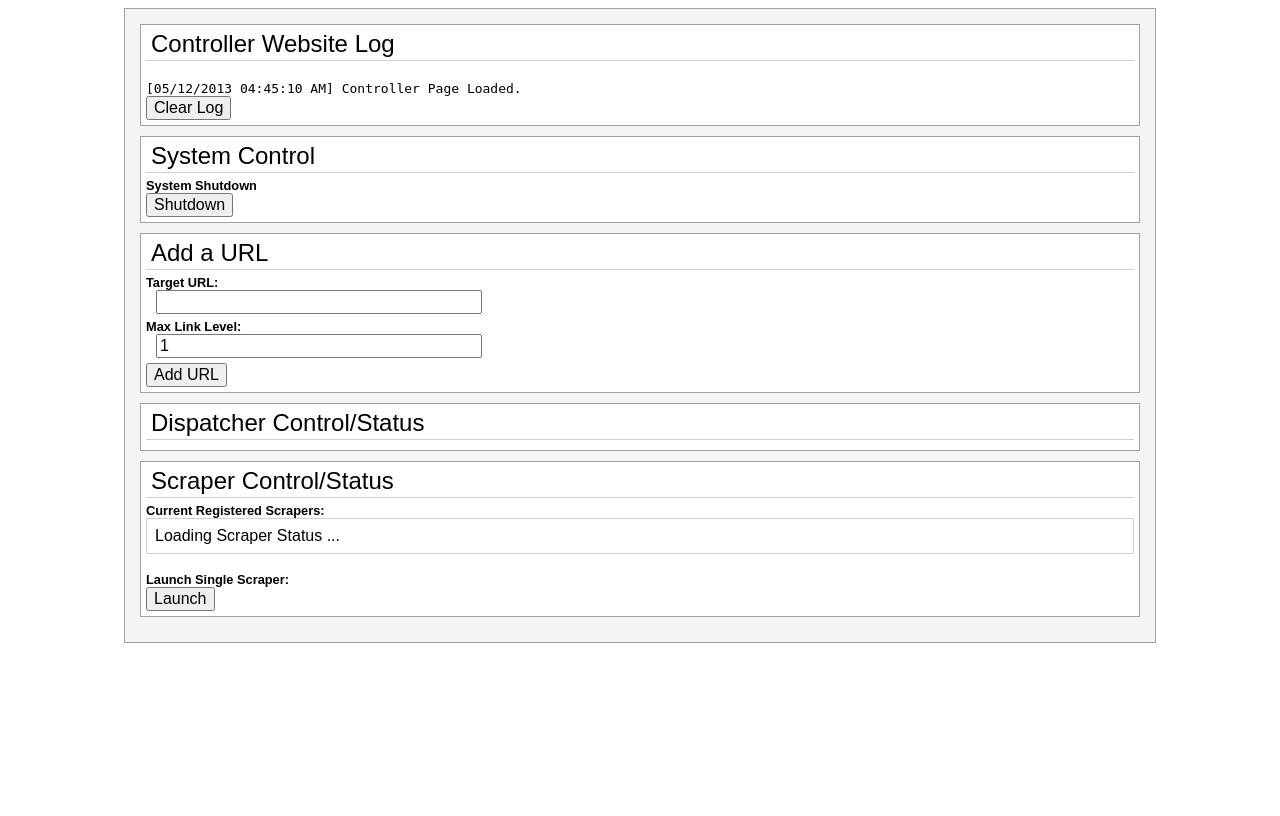
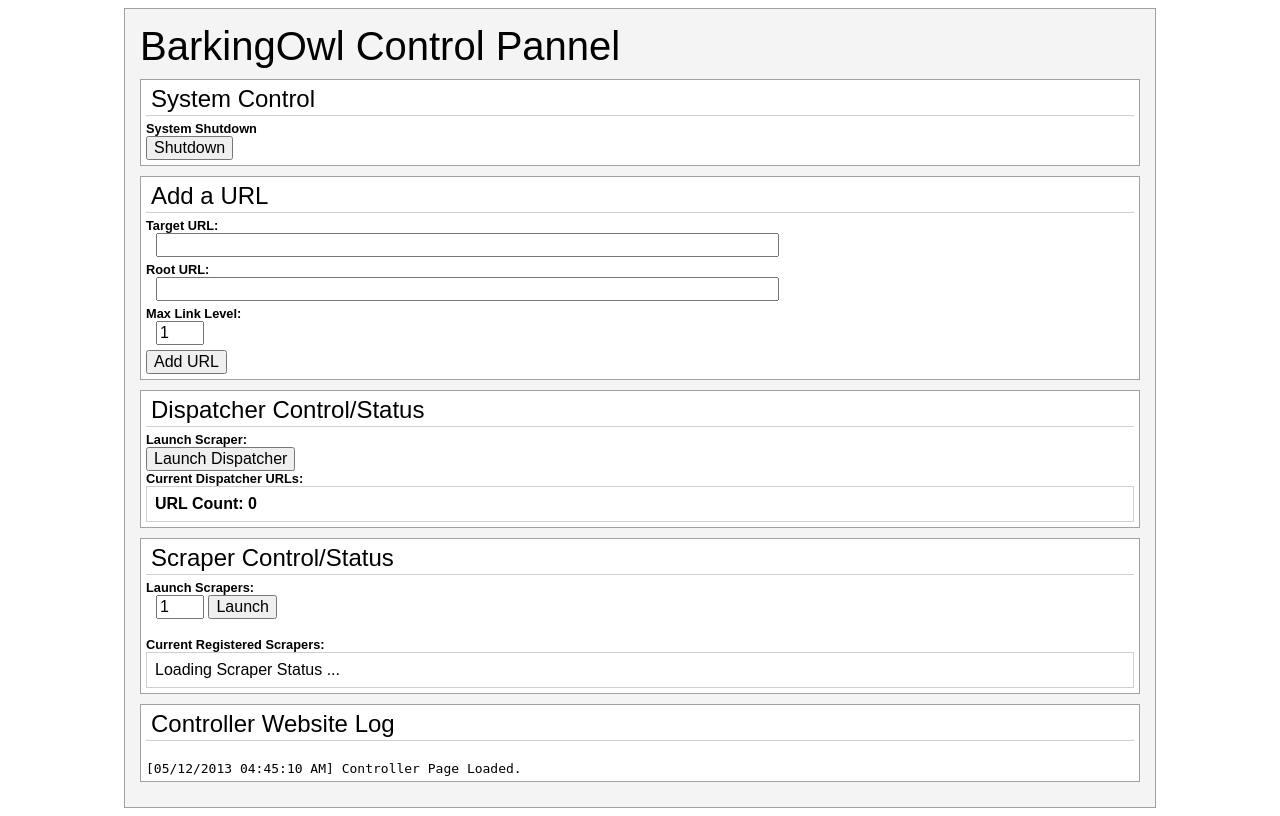
Before and after one commit to thequbit/BarkingOwl, a Flask app: page / in a window 1280 px wide. Before the commit the page ends 643 px from the top, so only its background shows below. Run offline with Flask 2, Linux system fonts and the light colour scheme; data that the repository does not hold is empty; some libraries are stand-ins or nearby versions.

Commit message:
updated control page to include dispatcher control

```diff
--- a/src/controller/barkingowl-controller.py
+++ b/src/controller/barkingowl-controller.py
@@ -23,7 +23,7 @@ dispatcherlaunched = False
 
 @app.route('/addurl', methods=['GET'])
 def add():
-        print "Entering add()"
+        #print "Entering add()"
         success = True
         urlid = 0
     #try:
@@ -41,7 +41,7 @@ def add():
         )
     #except:
     #    success = False
-        print "Exiting add()"
+        #print "Exiting add()"
         ret = {}
         ret['success'] = success
         ret['urlid'] = urlid
@@ -49,7 +49,7 @@ def add():
 
 @app.route('/deleteurl', methods=['GET'])
 def delete():
-    print "Entering delete()"
+    #print "Entering delete()"
     success = True
     try:
         urlid = request.args['urlid']
@@ -57,14 +57,14 @@ def delete():
         urls.delete(urlid)
     except:
         success = False
-    print "Exiting delete()"
+    #print "Exiting delete()"
     ret = {}
     ret['success'] = success
     return simplejson.dumps(ret)
 
 @app.route('/launchdispatcher')
 def launchdispatcher():
-    print "Entering launchdispatcher()"
+    #print "Entering launchdispatcher()"
     success = True
     try:
         if dispatcherlaunched == False:
@@ -74,7 +74,7 @@ def launchdispatcher():
             success = False
     except:
         success = False
-    print "Exiting launchdispatcher()"
+    #print "Exiting launchdispatcher()"
     ret = {}
     ret['success'] = success
     ret['launched'] = dispatcherlaunched
@@ -103,9 +103,29 @@ def systemshutdown():
     ret['success'] = success
     return simplejson.dumps(ret)
 
+@app.route('/scrapershutdown', methods=['GET'])
+def scrapershutdown():
+    print "scrapershutdown()"
+    success = True
+    scraperid = request.args['scraperid']
+    print "Shuting down: '{0}'".format(scraperid)
+    subprocess.Popen(['python','../tools/scrapershutdown.py',scraperid])
+    ret = {}
+    ret['success'] = success
+    return simplejson.dumps(ret)
+
+@app.route('/dispatcherurls', methods=['GET'])
+def dispatcherurls():
+    success = True
+    urls = status.geturls()
+    ret = {}
+    ret['success'] = success
+    ret['urls'] = urls
+    return simplejson.dumps(ret)
+
 @app.route('/scraperstatus')
 def status():
-    print "Entering status()"
+    #print "Entering status()"
     success = True
     json = []
     #try:
@@ -115,7 +135,7 @@ def status():
     #except:
     #    success = False
     #    status = []
-    print "Exiting status()"
+    #print "Exiting status()"
     ret = {}
     ret['success'] = success
     ret['status'] = stats
--- a/src/controller/status.py
+++ b/src/controller/status.py
@@ -20,6 +20,7 @@ class Status(threading.Thread):
         self.uid = str(uuid.uuid4())
 
         self.status = {}
+        self.urls = []
 
         # how often we send a request for status
         self.interval = 1
@@ -64,6 +65,9 @@ class Status(threading.Thread):
         self.reqchan.stop_consuming()
         sys.exit()
 
+    def geturls(self):
+        return self.urls
+
     def getstatus(self):
         stats = []
         for key,value in self.status.iteritems():
@@ -74,7 +78,9 @@ class Status(threading.Thread):
         response = simplejson.loads(body)
         if response['command'] == 'scraper_status_simple':
             self.status[response['sourceid']] = response['message']
-        if response['command'] == 'scraper_shutdown':
-            self.status.pop(request['sourceid'],None)
+        if response['command'] == 'shutdown':
+            del self.status[response['destinationid']]
         if response['command'] == 'global_shutdown':
             self.status = {}
+        if response['command'] == 'dispatcher_urls':
+            self.urls = response['message']['urls']
--- a/src/controller/templates/index.html
+++ b/src/controller/templates/index.html
@@ -15,6 +15,12 @@
   }
 
   div.top {
+  }
+
+  div.title {
+    font-size: 250%;
+    /* padding: 15px 15px 15px 15px; */
+    margin-bottom: 10px;
   }
 
   div.site {
@@ -57,6 +63,11 @@
     font-family: monospace;
   }
 
+  div.dispatcherurls {
+    padding: 8px 8px 8px 8px;
+    border: 1px solid #D0D0D0;
+  }
+
   div.scraperstatus {
     padding: 8px 8px 8px 8px;
     /* width: 400px; */
@@ -90,6 +101,11 @@
     display: inline;
   }
 
+  div.scrapercontainer {
+    border-bottom: 1px solid #EEEEEE;
+    margin-bottom: 3px;
+  }
+
   </style>
 
 </head>
@@ -97,10 +113,8 @@
 
   <div class="top">
     <div class="site">
-      <div class="box">
-        <div class="boxtitle">Controller Website Log</div>
-        <div id="log"></div>
-        <button onclick="clearlog()">Clear Log</button>
+      <div class="title">
+        BarkingOwl Control Pannel
       </div>
       <div class="box">
         <div class="boxtitle">System Control</div>
@@ -111,24 +125,35 @@
       <div class="box">
         <div class="boxtitle">Add a URL</div>
         <div class="label">Target URL:</div>
-        <div class="input"><input type="text" id="targeturl" size="32"></div>
+        <div class="input"><input type="text" id="targeturl" size="64"></div>
+        <div class="label">Root URL:</div>
+        <div class="input"><input type="text" id="rooturl" size="64"></div>
         <div class="label">Max Link Level:</div>
-        <div class="input"><input type="text" id="maxlinklevel" size="32" value="1"></div>
+        <div class="input"><input type="text" id="maxlinklevel" size="2" value="1"></div>
         <button onclick="addurl()">Add URL</button>
         <div class="inline" id="addurlsuccess"></div>
       </div>
       <div class="box">
         <div class="boxtitle">Dispatcher Control/Status</div>
-        <div class="label"></div>
+        <div class="label">Launch Scraper:</div>
+        <button onclick="launchdispatcher()">Launch Dispatcher</button>
+        <div class="label">Current Dispatcher URLs:</div>
+        <div class="dispatcherurls" id="dispatcherurls">Launch Dispatcher to See URLs ...</div>
       </div>
       <div class="box">
         <div class="boxtitle">Scraper Control/Status</div>
+        <div class="label">Launch Scrapers:</div>
+        <div class="input inline"><input type="text" id="scrapercount" size="2" value="1"></div>
+        <div class="inline"><button onclick="launchscrapers()">Launch</button></div>
+        </br></br>
         <div class="label">Current Registered Scrapers:</div>
         <div class="scraperstatus" id="scraperstatus">Loading Scraper Status ...</div>
-        </br>
-        <div class="label">Launch Single Scraper:</div>
-        <button onclick="launchscraper(1)">Launch</button>
-        </div>
+      </div>
+      <div class="box">
+        <div class="boxtitle">Controller Website Log</div>
+        <div id="log"></div>
+        <!-- <button onclick="clearlog()">Clear Log</button> -->
+      </div>
     </div>
   </div>
 
@@ -156,24 +181,35 @@
       $("#log").html(html);
     }
 
-    function launchscraper(count)
+    function launchscrapers()
     {
-      var url = "launchscraper?count=1";
+      var count = $('#scrapercount').val();
+      var url = "launchscraper?count=" + count;
       $.getJSON(url, function( data ) {
         report("Scraper launch command sent.");
+      });
+    }
+
+    function launchdispatcher()
+    {
+      var url = "launchdispatcher";
+      $.getJSON(url, function( data ) {
+        report("Dispatcher launch command sent.");
       });
     }
 
     function addurl()
     {
       var targeturl = $("#targeturl").val();
+      var rooturl = $("#rooturl").val();
       var maxlinklevel = $("#maxlinklevel").val();
-      var url = "addurl?targeturl=" + targeturl + "&maxlinklevel=" + maxlinklevel;
+      var url = "addurl?targeturl=" + targeturl + "&rooturl=" + rooturl + "&maxlinklevel=" + maxlinklevel;
       $.getJSON(url, function(data) {
         if(data.success == true) {
           //$("#addurlsuccess").html('<b style="color: #00D000;">URL Added Successfully.</b>');
           report('URL Added Successfully: "' + targeturl + '"</b>');
           $("#targeturl").val("");
+          $("#rooturl").val("");
           $("#maxlinklevel").val("1");
         }
         else {
@@ -183,6 +219,12 @@
       });
     }
 
+    function update()
+    {
+        updatescraperstatus();
+        updateurls();
+    }
+
     function updatescraperstatus()
     {
       var url = "scraperstatus"
@@ -190,16 +232,48 @@
         var html = "<b>Scraper Count: " + data['status'].length + "</b></br>";
         for(var i = 0; i < data['status'].length; i++)
         {
-          if( data['status'][i]['status']['busy'] == true ) {
+          var busy = data['status'][i]['status']['busy'];
+          var targeturl = data['status'][i]['status']['targeturl'];
+          var scraperid = data['status'][i].scraperid;
+
+          html += '<div class="scrapercontainer"><button style="margin-right: 10px;" onclick="shutdownscraper(\'' + scraperid + '\');">Shutdown </button>';
+
+          if( busy == true ) {
             html += '<div class="busy">';
           }
           else {
             html += '<div class="notbusy">';
           }
-          html += data['status'][i].scraperid + "</div>";
-          html += '<div class="scraperurl">' + data['status'][i]['status']['targeturl'] + '</div></br></br>';
+
+          html += scraperid + "</div>";
+          html += '<div class="scraperurl">' + targeturl + '</div></div>';
         }
         $("#scraperstatus").html(html)
+      });
+    }
+
+    function updateurls()
+    {
+      var url = "dispatcherurls"
+       $.getJSON(url, function( data ) {
+         var html = "<b>URL Count: " + data['urls'].length + "</b>";
+
+         for(var i = 0; i < data['urls'].length; i++)
+         {
+           var targeturl = data['urls'][i][1];
+           var mimetype = data['urls'][i][6];
+           html += '<div class="dispatcherurlcontainer">[ ' + mimetype + ' ] - <b>" ' + targeturl + '</b> "</div>';
+         }
+
+         $("#dispatcherurls").html(html);
+       });
+    }
+
+    function shutdownscraper(scraperid)
+    {
+      var url = "scrapershutdown?scraperid=" + scraperid;
+      $.getJSON(url, function( data ) {
+        report("Scraper shutdown command send to '" + scraperid + "'");
       });
     }
 
@@ -215,7 +289,8 @@
     {
       report("Controller Page Loaded.");
 
-      setInterval(updatescraperstatus,1000);
+      setInterval(update,1000);
+      //update();
     }
 
   </script>
```
